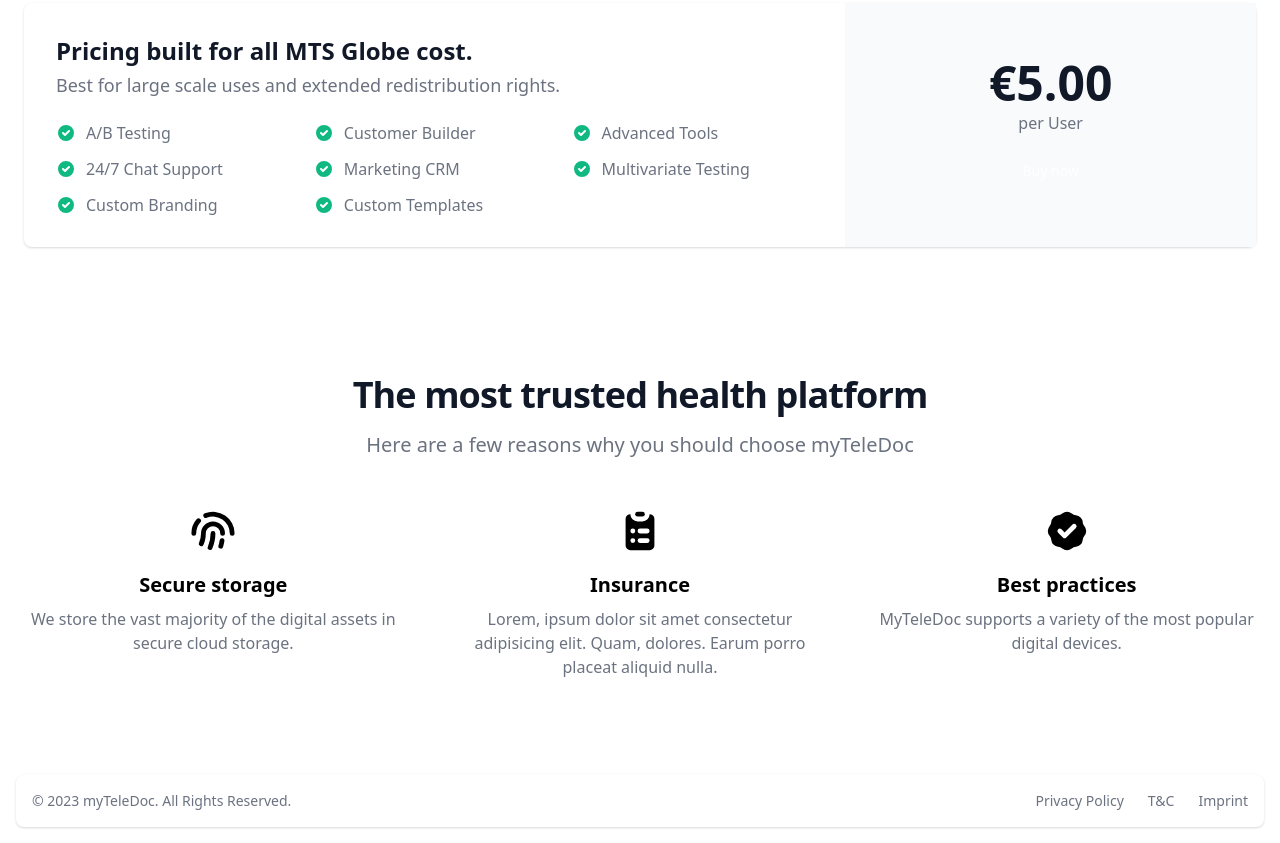
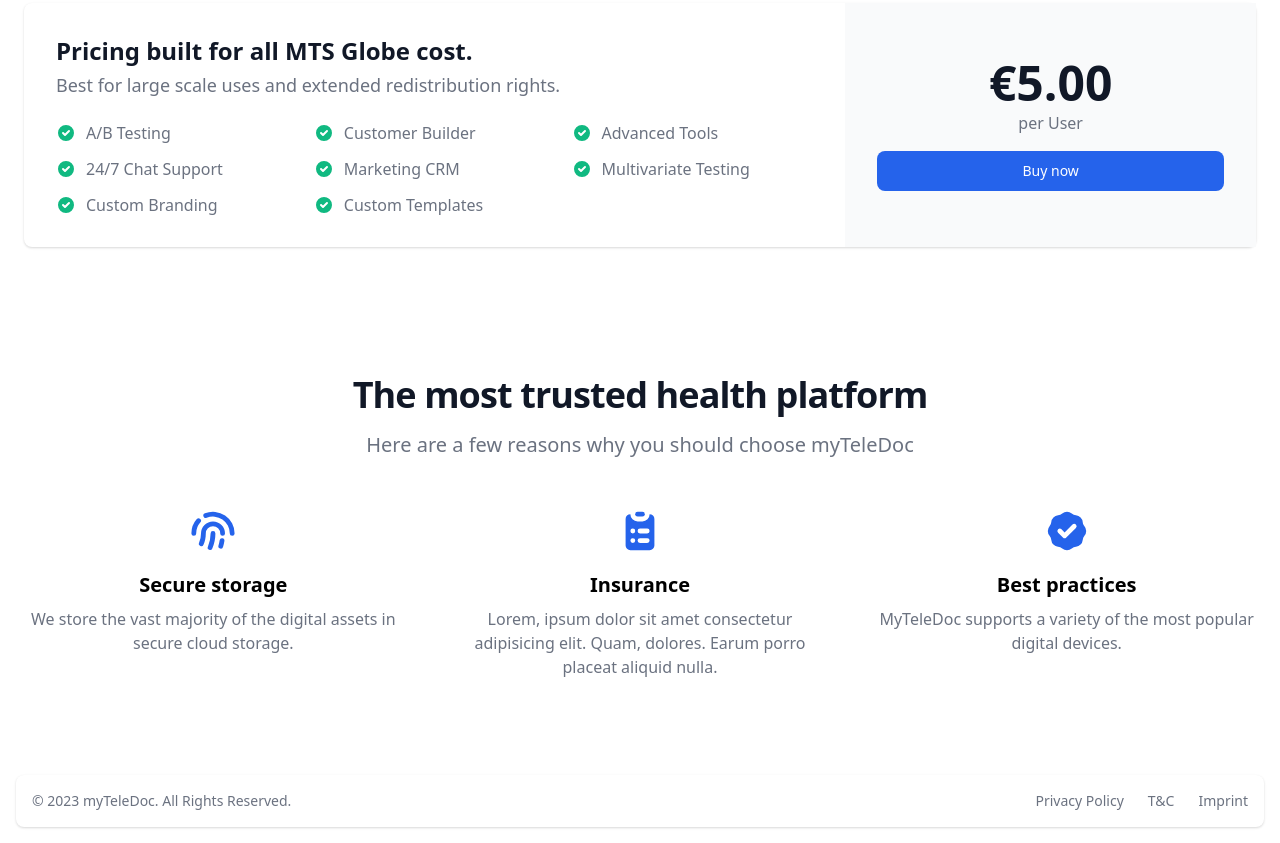
Before and after one commit to AL21TD/customTravelPage, a plain HTML site: page index.html in a window 1280 px wide. Shown: the part 1581-2424 px from the top of the page. Drawn offline with nearby package versions, Linux system fonts and the light colour scheme.

Commit message:
updated colors

```diff
--- a/index.html
+++ b/index.html
@@ -101,7 +101,7 @@
                     class="flex flex-col font-medium p-4 md:p-0 mt-4 border border-gray-100 rounded-lg bg-gray-50 md:flex-row md:space-x-8 md:mt-0 md:border-0 md:bg-white dark:bg-gray-800 md:dark:bg-gray-900 dark:border-gray-700">
                     <li>
                         <a href="https://myteledoc.app/" title=""
-                            class="inline-flex items-center text-base font-semibold leading-tight text-primary-600 hover:underline dark:text-primary-500">
+                            class="inline-flex items-center text-base font-semibold leading-tight text-blue-600 hover:underline dark:text-primary-500">
                             Visit the website
                             <svg aria-hidden="true" class="w-4 h-4 ml-1.5" fill="currentColor" viewBox="0 0 20 20"
                                 xmlns="http://www.w3.org/2000/svg">
@@ -114,7 +114,7 @@
                     </li>
                     <li>
                         <a href="https://patient.myteledoc.app/" title=""
-                            class="inline-flex items-center text-base font-semibold leading-tight text-primary-600 hover:underline dark:text-primary-500">
+                            class="inline-flex items-center text-base font-semibold leading-tight text-blue-600 hover:underline dark:text-primary-500">
                             Let's go to Application
                             <svg aria-hidden="true" class="w-4 h-4 ml-1.5" fill="currentColor" viewBox="0 0 20 20"
                                 xmlns="http://www.w3.org/2000/svg">
@@ -413,7 +413,7 @@
                         <div class="text-5xl font-extrabold text-gray-900 dark:text-white">€5.00</div>
                         <div class="mt-1 mb-4 text-gray-500 text-light dark:text-gray-400">per User</div>
                         <a href="https://pay.myteledoc.app/b/test_7sI9BV7gh7QO6pW6op"
-                            class="flex justify-center text-white bg-primary-600 hover:bg-primary-700 focus:ring-4 focus:ring-bue-200 font-medium rounded-lg text-sm px-5 py-2.5 text-center">Buy
+                            class="flex justify-center text-white bg-blue-600 hover:bg-blue-700 focus:ring-4 focus:ring-bue-200 font-medium rounded-lg text-sm px-5 py-2.5 text-center">Buy
                             now</a>
 
                     </div>
@@ -430,7 +430,7 @@
             </p>
             <div class="mt-8 lg:mt-12 space-y-8 md:grid md:grid-cols-2 lg:grid-cols-3 md:gap-12 md:space-y-0">
                 <div>
-                    <svg class="mx-auto mb-4 w-12 h-12 text-primary-600 dark:text-primary-500" fill="currentColor"
+                    <svg class="mx-auto mb-4 w-12 h-12 text-blue-600 dark:text-primary-500" fill="currentColor"
                         viewBox="0 0 20 20" xmlns="http://www.w3.org/2000/svg">
                         <path fill-rule="evenodd"
                             d="M6.625 2.655A9 9 0 0119 11a1 1 0 11-2 0 7 7 0 00-9.625-6.492 1 1 0 11-.75-1.853zM4.662 4.959A1 1 0 014.75 6.37 6.97 6.97 0 003 11a1 1 0 11-2 0 8.97 8.97 0 012.25-5.953 1 1 0 011.412-.088z"
@@ -448,7 +448,7 @@
 
                 </div>
                 <div>
-                    <svg class="mx-auto mb-4 w-12 h-12 text-primary-600 dark:text-primary-500" fill="currentColor"
+                    <svg class="mx-auto mb-4 w-12 h-12 text-blue-600 dark:text-primary-500" fill="currentColor"
                         viewBox="0 0 20 20" xmlns="http://www.w3.org/2000/svg">
                         <path d="M9 2a1 1 0 000 2h2a1 1 0 100-2H9z"></path>
                         <path fill-rule="evenodd"
@@ -461,7 +461,7 @@
 
                 </div>
                 <div>
-                    <svg class="mx-auto mb-4 w-12 h-12 text-primary-600 dark:text-primary-500" fill="currentColor"
+                    <svg class="mx-auto mb-4 w-12 h-12 text-blue-600 dark:text-primary-500" fill="currentColor"
                         viewBox="0 0 20 20" xmlns="http://www.w3.org/2000/svg">
                         <path fill-rule="evenodd"
                             d="M6.267 3.455a3.066 3.066 0 001.745-.723 3.066 3.066 0 013.976 0 3.066 3.066 0 001.745.723 3.066 3.066 0 012.812 2.812c.051.643.304 1.254.723 1.745a3.066 3.066 0 010 3.976 3.066 3.066 0 00-.723 1.745 3.066 3.066 0 01-2.812 2.812 3.066 3.066 0 00-1.745.723 3.066 3.066 0 01-3.976 0 3.066 3.066 0 00-1.745-.723 3.066 3.066 0 01-2.812-2.812 3.066 3.066 0 00-.723-1.745 3.066 3.066 0 010-3.976 3.066 3.066 0 00.723-1.745 3.066 3.066 0 012.812-2.812zm7.44 5.252a1 1 0 00-1.414-1.414L9 10.586 7.707 9.293a1 1 0 00-1.414 1.414l2 2a1 1 0 001.414 0l4-4z"
```
Also changed, not shown: src/code.html (+1 -0 lines), src/confirmation.html (+1 -0 lines).
